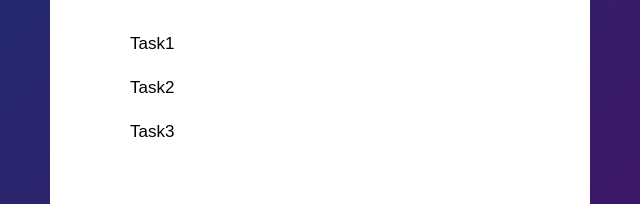
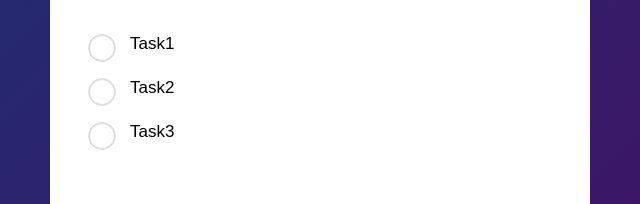
Before and after one commit to MAK8405/ToDo-List, a plain HTML site: page index.html in a window 1280 px wide. Shown: the part 253-457 px from the top of the page, 320-960 px from the left. Drawn offline with Linux system fonts and the light colour scheme.

Commit message:
Fix background-image

```diff
--- a/style.css
+++ b/style.css
@@ -68,7 +68,7 @@ ul li::before {
   height: 28px;
   width: 28px;
   border-radius: 50%;
-  background-color: url(image/unchecked.png);
+  background-image: url(images/unchecked.png);
   background-size: cover;
   background-position: center;
   top: 12px;
```
